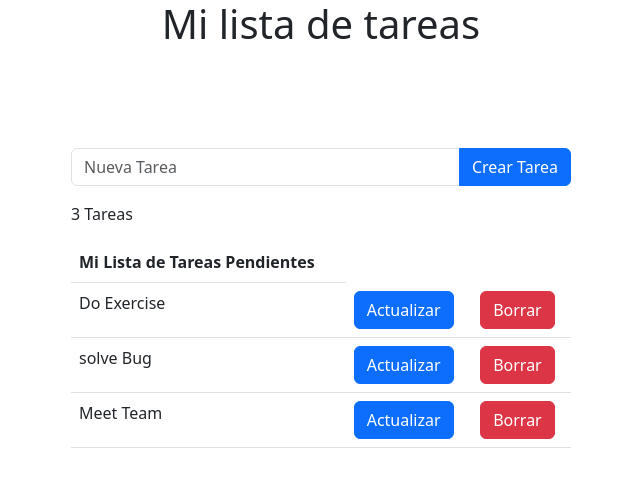
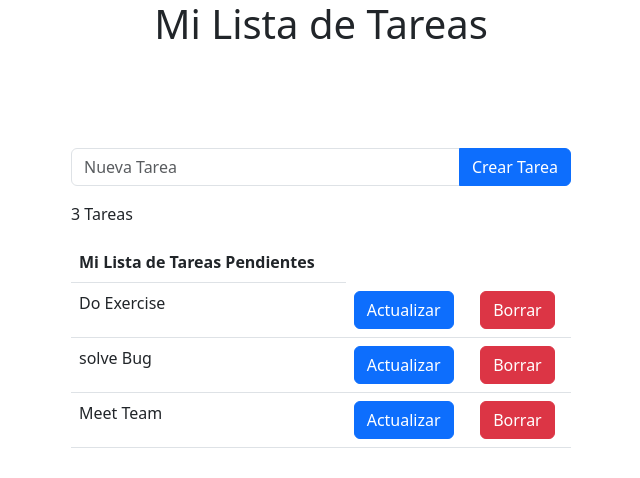
Before and after one commit to Wander2/CRUD, a plain HTML site: page index.html in a window 1280 px wide. Shown: the whole page, without its empty margins (319-959 px from the left). Drawn offline with nearby package versions, Linux system fonts and the light colour scheme.

Commit message:
Versión 1.0.1

```diff
--- a/index.html
+++ b/index.html
@@ -9,7 +9,7 @@
 </head>
 <body>
     <section class="mytodo-container">
-        <h1 class="text-center">Mi lista de tareas</h1>
+        <h1 class="text-center">Mi Lista de Tareas</h1>
         <div class="mytodo-list">
             <form action="javascript:void(0);" id="CreateForm" class="mb-3" onsubmit="CreateTask(event)">
                 <div class="input-group">
```
